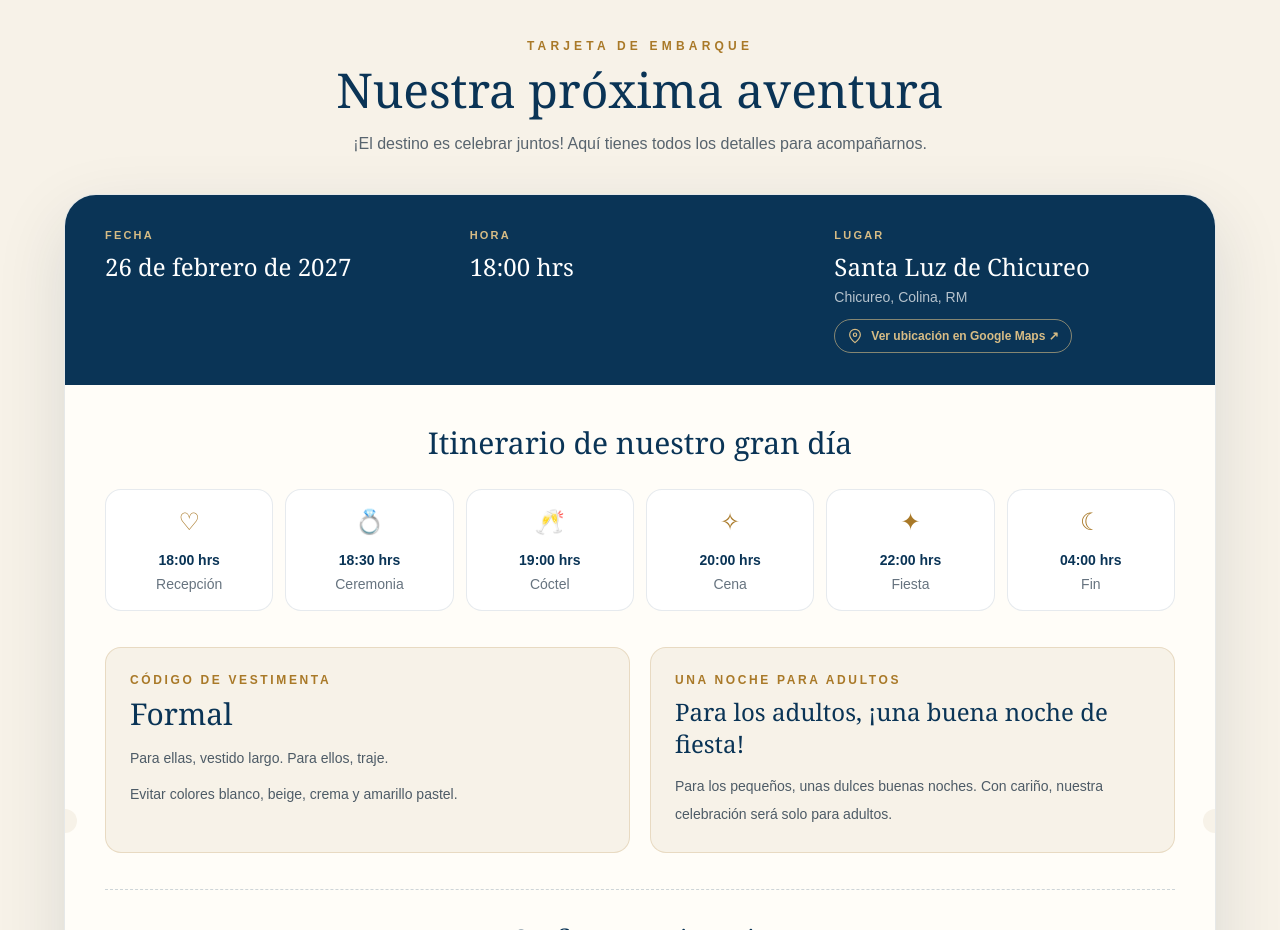
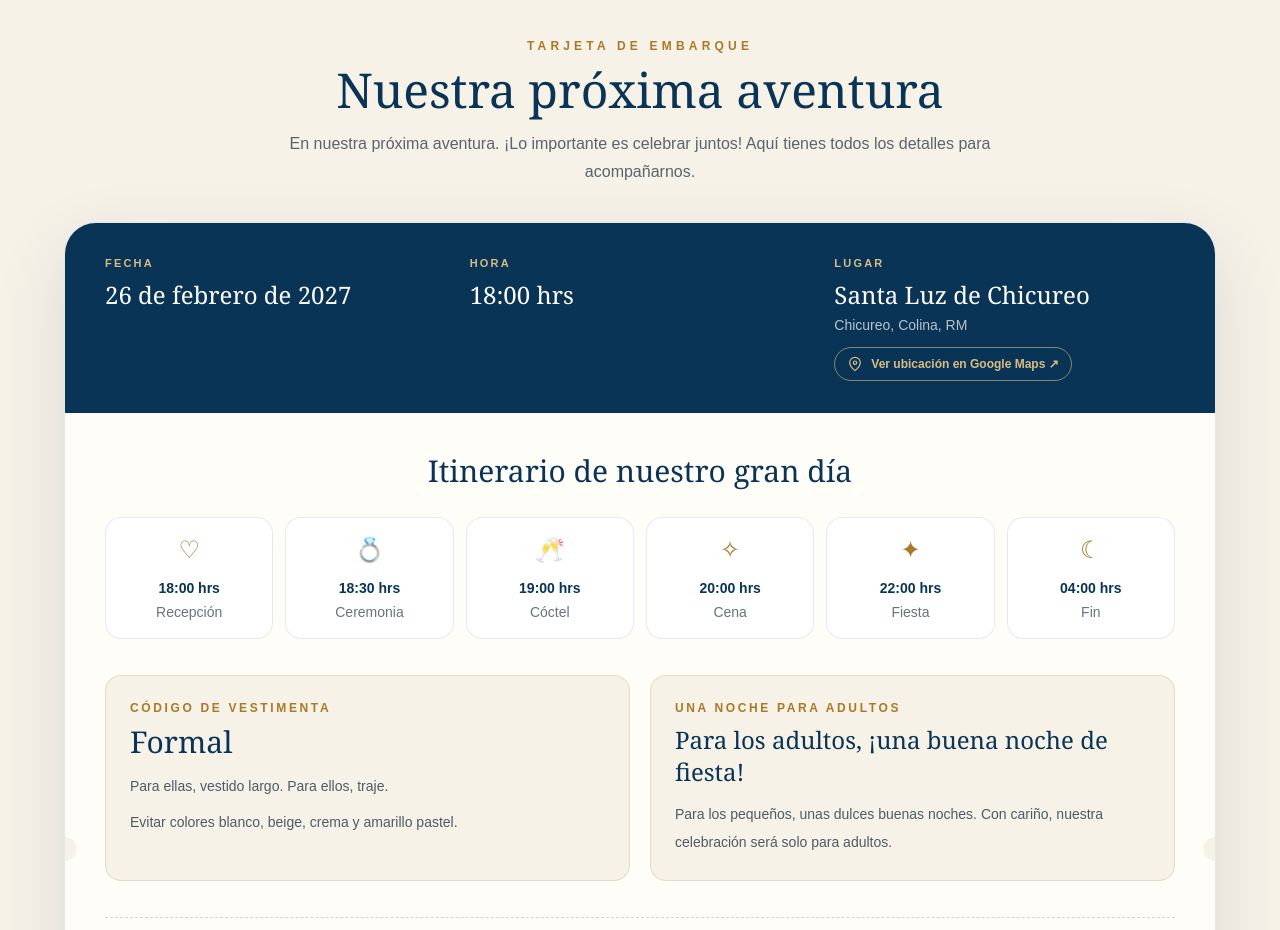
Before and after one commit to cesarodriguez96-02-26/regalos-matri-cata-cesar, a Next.js app: page / in a window 1280 px wide. Shown: the part 2240-3170 px from the top of the page. Built offline with nearby package versions, Linux system fonts and the light colour scheme.

Commit message:
Editar texto de invitacion

```diff
--- a/src/app/page.tsx
+++ b/src/app/page.tsx
@@ -105,7 +105,7 @@ export default function Home() {
           <div className="mx-auto mb-9 max-w-3xl text-center">
             <p className="text-xs font-bold uppercase tracking-[0.35em] text-gold">Tarjeta de embarque</p>
             <h2 id="proxima-aventura" className="mt-3 font-serif text-4xl text-navy md:text-5xl">Nuestra próxima aventura</h2>
-            <p className="mt-4 text-base leading-7 text-ink/70">¡El destino es celebrar juntos! Aquí tienes todos los detalles para acompañarnos.</p>
+            <p className="mt-4 text-base leading-7 text-ink/70">En nuestra próxima aventura. ¡Lo importante es celebrar juntos! Aquí tienes todos los detalles para acompañarnos.</p>
           </div>
           <div className="ticket-edge overflow-hidden rounded-[2rem] border border-navy/10 bg-ivory shadow-ticket">
             <div className="grid gap-6 bg-navy px-6 py-8 text-white sm:grid-cols-3 sm:px-10">
```
